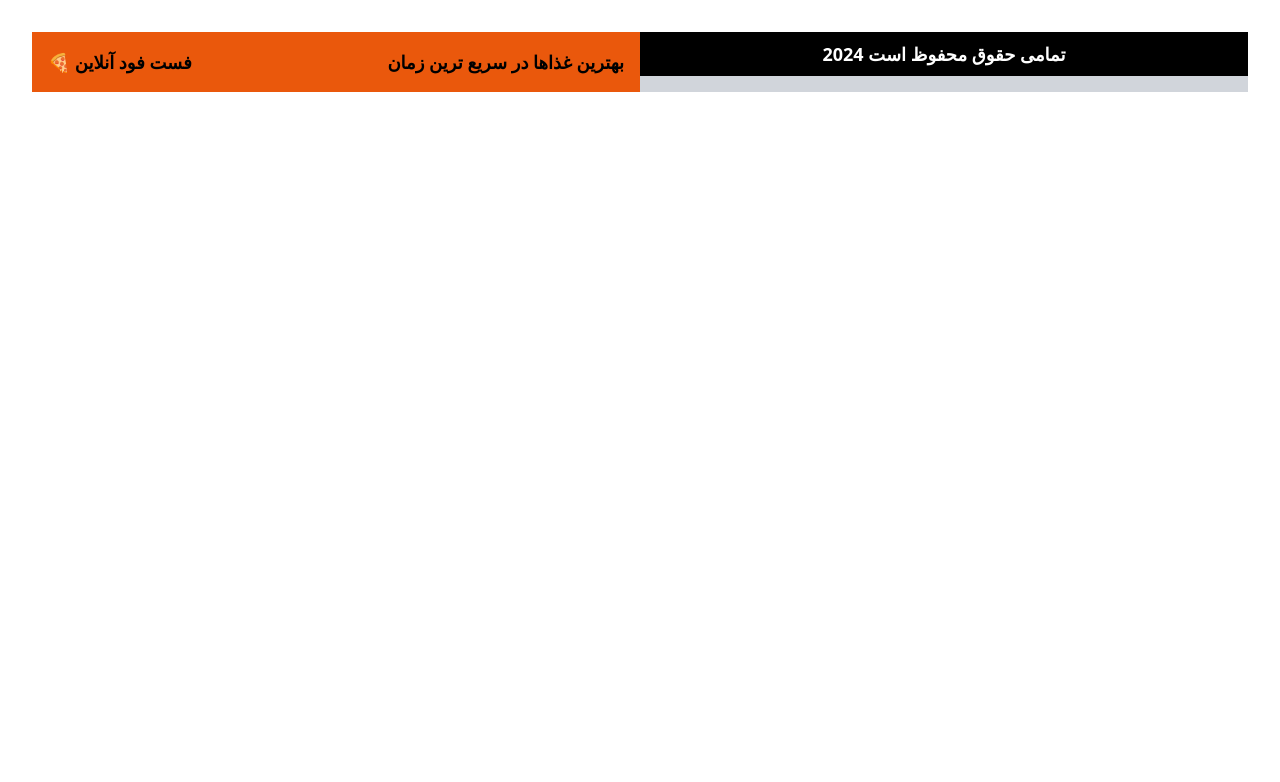
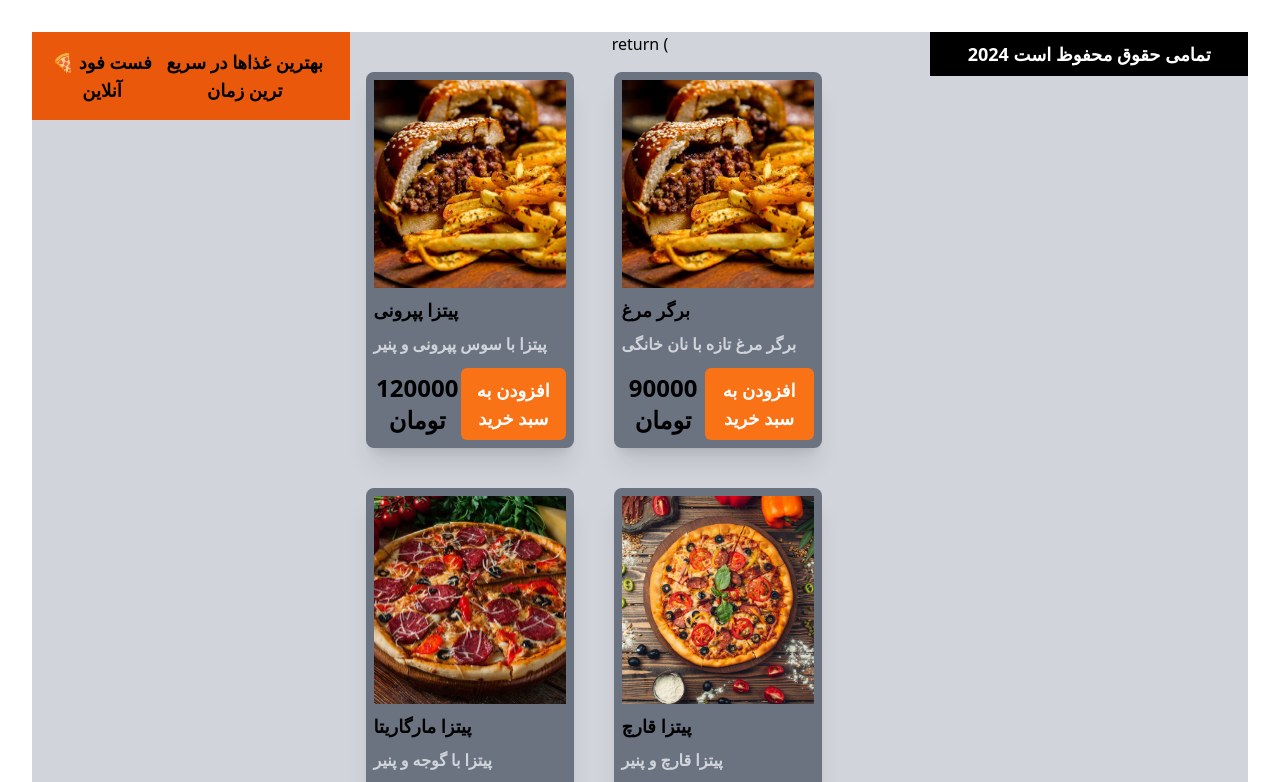
Before and after one commit to sourinegingit/onlineFastfoodShop, a React (Vite) app: page / in a window 1280 px wide. Shown: the top 782 px of the page. Built offline with nearby package versions, Linux system fonts and the light colour scheme.

Commit message:
product list component add

```diff
--- a/src/App.tsx
+++ b/src/App.tsx
@@ -1,6 +1,7 @@
 import './App.css'
 import Footer from './components/Footer'
 import Headre from './components/Headre'
+import ProductList from './components/ProductList'
 
 function App() {
 
@@ -10,7 +11,7 @@ function App() {
         <Headre/>
       </div>
 
-
+<ProductList/>
 
       <Footer/>
     </div>
```
